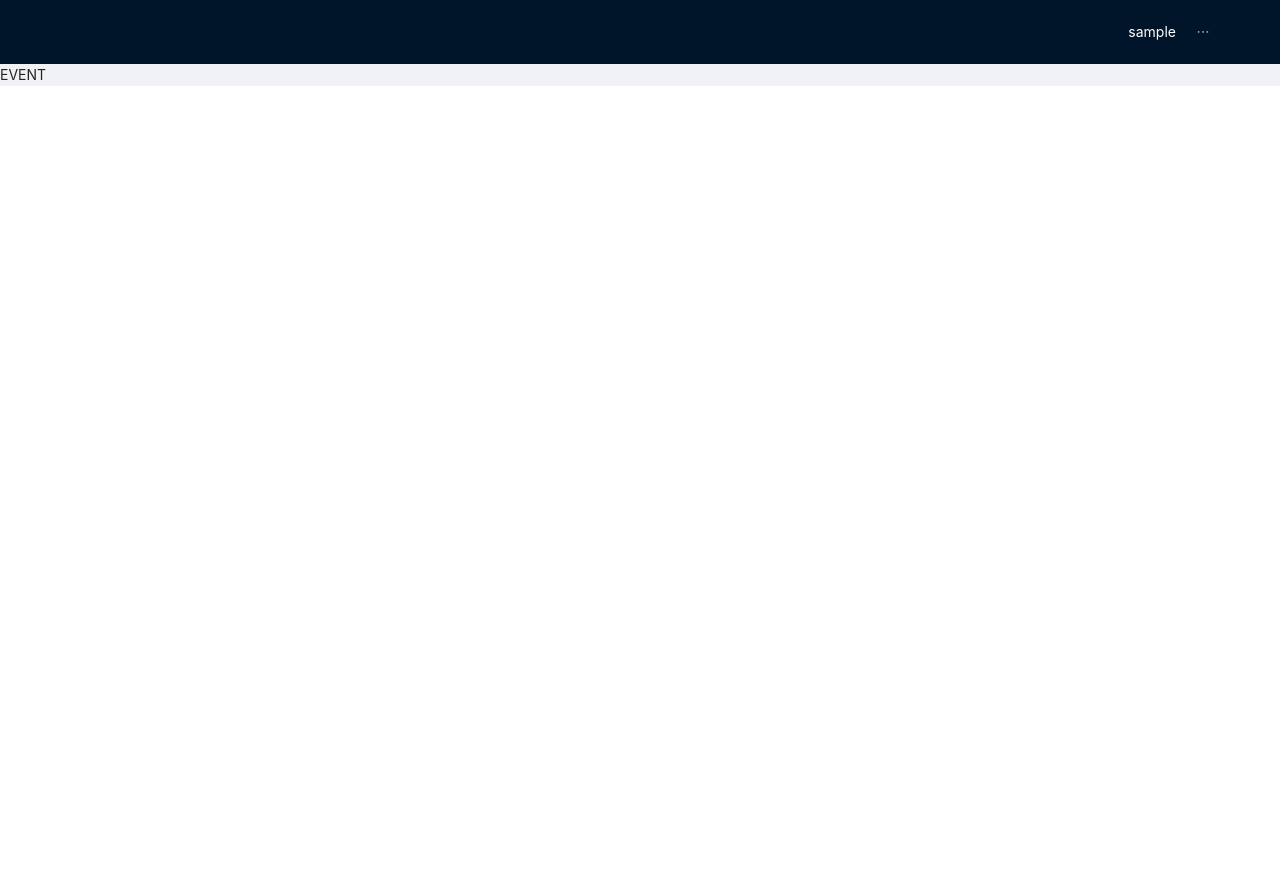
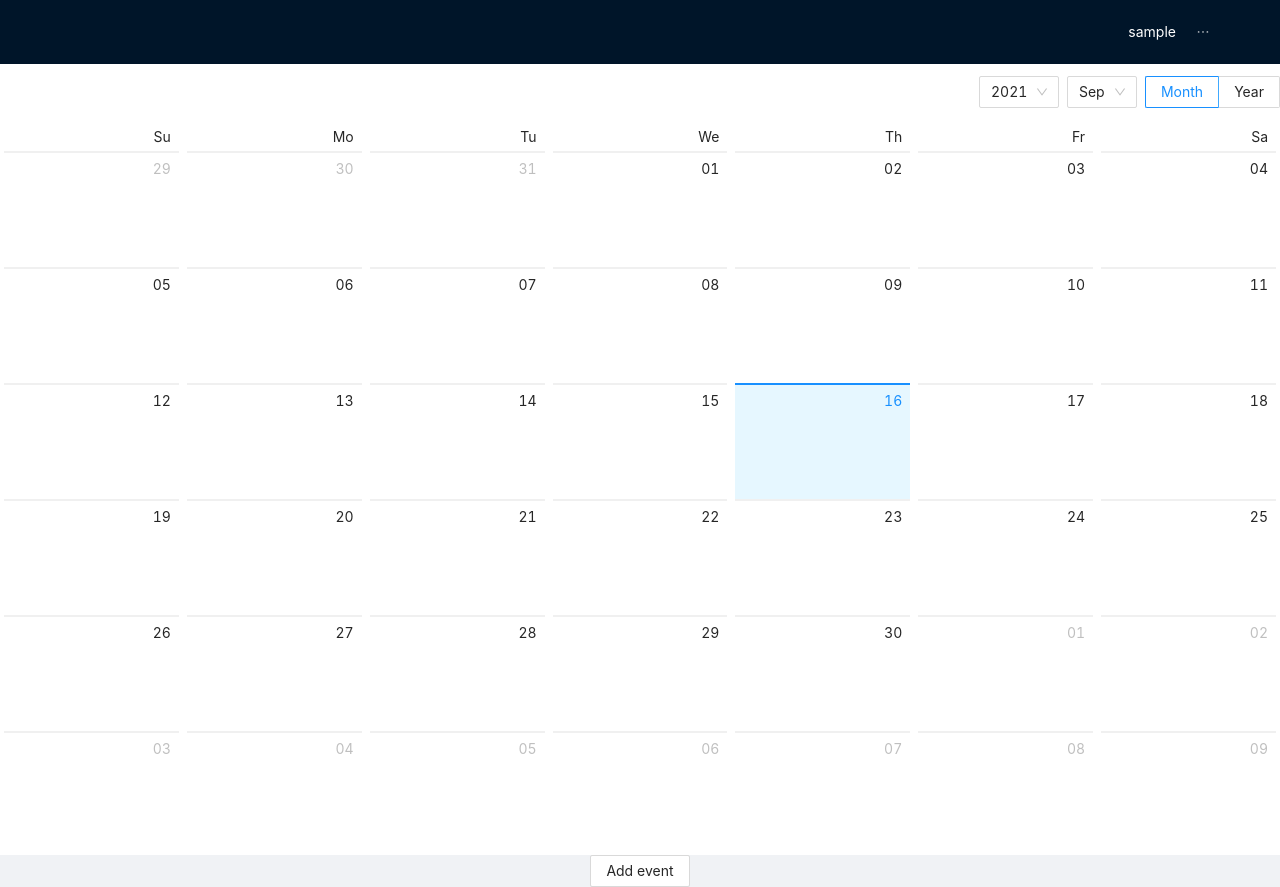
Before and after one commit to Bluesman66/ts-async-actions-reducers, a React (Create React App) app: page / in a window 1280 px wide. Before the commit the page ends 800 px from the top, so only its background shows below. Built offline with nearby package versions, Linux system fonts and the light colour scheme; sample sign-in values are in the browser's storage.

Commit message:
Calendar

```diff
--- /dev/null
+++ b/src/components/EventCalendar.tsx
@@ -0,0 +1,11 @@
+import React from "react";
+import { Calendar } from "antd";
+import { IEvent } from "../models/IEvent";
+
+interface EventCalendarProps {
+  events: IEvent[];
+}
+
+export const EventCalendar: React.FC<EventCalendarProps> = (props: EventCalendarProps) => {
+  return <Calendar />;
+};
--- /dev/null
+++ b/src/models/IEvent.ts
@@ -0,0 +1,6 @@
+export interface IEvent {
+  author: string;
+  guest: string;
+  date: string;
+  description: string;
+}
--- a/src/pages/Event.tsx
+++ b/src/pages/Event.tsx
@@ -1,7 +1,19 @@
-import React from "react";
+import React, { useState } from "react";
+import { Button, Layout, Modal, Row } from "antd";
+import { EventCalendar } from "../components/EventCalendar";
 
 interface Props {}
 
 export const Event: React.FC = (props: Props) => {
-  return <div>EVENT</div>;
+  const [modalVisible, setModalVisible] = useState(false);
+
+  return (
+    <Layout>
+      <EventCalendar events={[]} />
+      <Row justify="center">
+        <Button onClick={() => setModalVisible(true)}>Add event</Button>
+      </Row>
+      <Modal title="Add event" visible={modalVisible} footer={null} onCancel={() => setModalVisible(false)}></Modal>
+    </Layout>
+  );
 };
```
